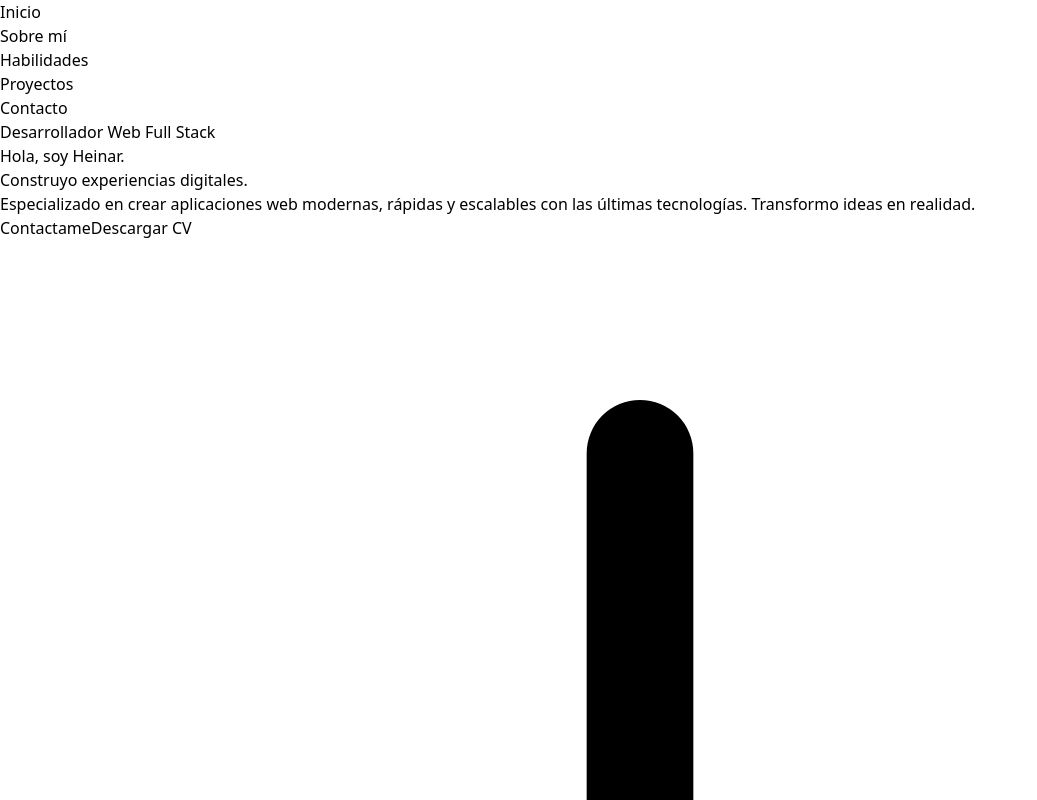
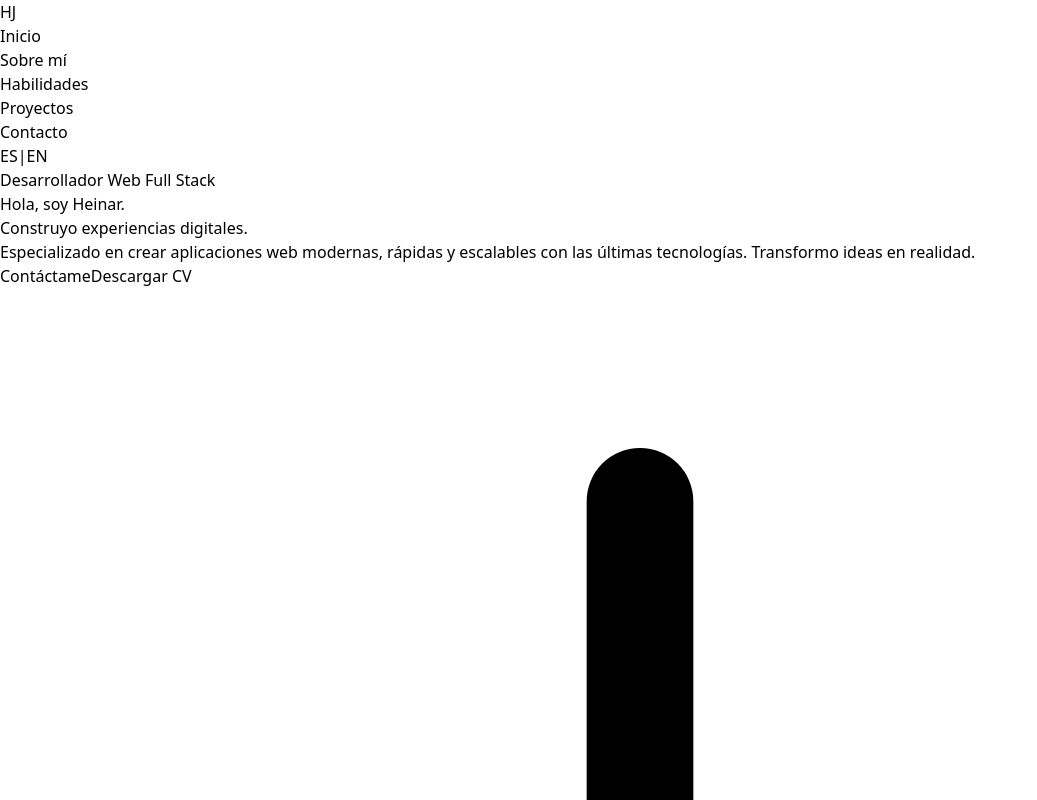
Before and after one commit to josejimenez20/Portafolio-Personal, a React (Vite) app: page / in a window 1280 px wide. Shown: the top 800 px of the page, without its empty margins (0-1037 px from the left). Built offline with nearby package versions, Linux system fonts and the light colour scheme.

Commit message:
feat: implementar cambio de idioma (ES/EN)

```diff
--- a/src/App.jsx
+++ b/src/App.jsx
@@ -1,4 +1,4 @@
-import React from 'react';
+import React, { useState } from 'react';
 import Navbar from './components/Navbar';
 import Hero from './components/Hero';
 import About from './components/About';
@@ -6,15 +6,19 @@ import Skills from './components/Skills';
 import Projects from './components/Projects';
 import Footer from './components/Footer';
 import './App.css';
+import { contenido } from './components/traducciones';
 
 function App() {
+  const [idioma, setIdioma] = useState('es');
+  const t = contenido[idioma];
+
   return (
     <div className="min-h-screen bg-slate-50 font-sans">
-      <Navbar />
-      <Hero />
-      <About />
-      <Skills />
-      <Projects />
+      <Navbar idioma={idioma} setIdioma={setIdioma} t={t.nav} />
+      <Hero t={t.hero} />
+      <About t={t.about} />
+      <Skills t={t.skills} />
+      <Projects t={t.projects} />
       <Footer />
     </div>
   );
--- a/src/components/About.jsx
+++ b/src/components/About.jsx
@@ -1,15 +1,16 @@
 import React from 'react';
 
-const About = () => {
+// 1. Recibimos 't' como propiedad
+const About = ({ t }) => {
   return (
-    <section id="sobre-mi" className="w-full max-w-7xl mx-auto px-8 md:px-16 py-20 bg-slate-50">
+    <section id="sobre-mi" className="w-full max-w-7xl mx-auto px-7 md:px-13 py-20 bg-slate-50">
       <div className="flex flex-col md:flex-row items-center gap-16">
 
-       {/*  Fotos de sobre mi  */}
+       {/* Fotos de sobre mi  */}
         <div className="w-full md:w-1/2">
           <div className="relative rounded-2xl overflow-hidden shadow-2xl transform -rotate-1 hover:rotate-0 transition-transform duration-500">
             <img
-      src="public/Laptop.jpeg"
+              src="/Laptop.jpeg"
               alt="Espacio de trabajo"
               className="w-full aspect-[4/5] md:aspect-square object-cover"
             />
@@ -19,34 +20,29 @@ const About = () => {
 
         <div className="w-full md:w-1/2 flex flex-col items-start">
 
-          {/* Título con la línea azul lateral idéntica a tu diseño */}
           <div className="flex items-center gap-4 mb-6">
             <div className="w-1.5 h-8 bg-blue-600 rounded-full"></div>
-            <h2 className="text-3xl md:text-4xl font-bold text-slate-900">Sobre mí</h2>
+            <h2 className="text-3xl md:text-4xl font-bold text-slate-900">{t?.titulo}</h2>
           </div>
 
           {/* Párrafos */}
           <div className="space-y-4 text-slate-600 leading-relaxed">
-            <p>
-              Mi nombre es José Heinar Jiménez, me especializo en desarrollo web y me enfoco en crear soluciones tecnológicas, asi como tambien diseños atractivos y funcionales.
-            </p>
-            <p>
-              Mi pasión por la tecnología me ha llevado a explorar diversas áreas, desde el desarrollo hasta la arquitectura de software, siempre buscando aprender y mejorar mis habilidades para ofrecer lo mejor en cada proyecto.
-            </p>
+            <p>{t?.parrafo1}</p>
+            <p>{t?.parrafo2}</p>
           </div>
 
           {/* Cuadrícula de Educación e Intereses */}
           <div className="grid grid-cols-2 gap-8 mt-10 w-full border-t border-slate-200 pt-8">
             <div>
-              <h3 className="font-bold text-slate-900 mb-2">Educación</h3>
-              <p className="text-sm text-slate-600 font-medium">Ingeniería en Sistemas y Redes Informaticas</p>
-              <p className="text-xs text-slate-500 mt-1">Universidad Gerardo Barrios</p>
+              <h3 className="font-bold text-slate-900 mb-2">{t?.educacionTitulo}</h3>
+              <p className="text-sm text-slate-600 font-medium">{t?.educacionCarrera}</p>
+              <p className="text-xs text-slate-500 mt-1">{t?.educacionUni}</p>
             </div>
             <div>
               <div>
-                <h3 className="font-bold text-slate-900 mb-2">Intereses</h3>
-                <p className="text-sm text-slate-600 font-medium">Arquitectura Web, UI/UX</p>
-                <p className="text-xs text-slate-500 mt-1">Ecosistema React & Tailwind CSS</p>
+                <h3 className="font-bold text-slate-900 mb-2">{t?.interesesTitulo}</h3>
+                <p className="text-sm text-slate-600 font-medium">{t?.intereses1}</p>
+                <p className="text-xs text-slate-500 mt-1">{t?.intereses2}</p>
               </div>
             </div>
           </div>
--- a/src/components/Hero.jsx
+++ b/src/components/Hero.jsx
@@ -1,49 +1,46 @@
 import React from 'react';
 
-const Hero = () => {
+// Asegúrate de recibir { t } aquí arriba
+const Hero = ({ t }) => {
   return (
-    // Se ajustó el min-h y se eliminó el padding vertical en desktop (md:py-0) para un centrado perfecto.
-    <section id="inicio" className="w-full max-w-7xl mx-auto px-6 md:px-16 min-h-[calc(100vh-80px)] flex flex-col-reverse md:flex-row items-center justify-center md:justify-between gap-8 md:gap-12 py-8 md:py-0">
-
-      {/* Columna Izquierda: Textos, Botones e Iconos */}
-      {/* Se redujo space-y-6 a space-y-5 para compactar un poco el bloque */}
+    <section id="inicio" className="w-full max-w-7xl mx-auto px-6 md:px-16 min-h-[calc(100vh-1px)] flex flex-col-reverse md:flex-row items-center justify-center md:justify-between gap-8 md:gap-12 py-8 md:py-0">
       <div className="w-full md:w-1/2 flex flex-col items-center md:items-start text-center md:text-left space-y-5">
 
-        {/* Etiqueta / Badge */}
+        {/* Etiqueta / Badge Dinámica */}
         <div className="bg-blue-50 text-blue-600 px-5 py-2 rounded-full text-sm font-semibold tracking-wide">
-          Desarrollador Web Full Stack
+          {t?.etiqueta}
         </div>
 
-        {/* Título Principal */}
+        {/* Título Principal Dinámico */}
         <h1 className="text-4xl sm:text-5xl md:text-6xl lg:text-7xl font-extrabold text-slate-900 leading-[1.1] tracking-tight">
-          Hola, soy <span className="text-blue-600">Heinar</span>.<br />
-          Construyo experiencias digitales.
+          {t?.saludo} <span className="text-blue-600">Heinar</span>.<br />
+          {t?.subtitulo}
         </h1>
 
-        {/* Descripción */}
+        {/* Descripción Dinámica */}
         <p className="text-base md:text-lg text-slate-600 leading-relaxed max-w-lg">
-          Especializado en crear aplicaciones web modernas, rápidas y escalables con las últimas tecnologías. Transformo ideas en realidad.
+          {t?.descripcion}
         </p>
 
-        {/* Botones */}
+        {/* Botones Dinámicos */}
         <div className="flex flex-wrap justify-center md:justify-start gap-4 pt-2">
-          {/* Botón Principal Azul Claro */}
+          {/* Botón Principal */}
           <a href="#contacto" className="bg-blue-300 hover:bg-blue-400 text-slate-900 font-semibold py-3 px-8 rounded-xl transition-all duration-300 shadow-md flex items-center gap-2">
-            Contactame
+            {t?.botonContacto}
           </a>
 
-          {/* Botón Secundario Blanco para descarga */}
+          {/* Botón Secundario para descarga */}
           <a
             href="/cv-jimenezjose.pdf"
             download="cv-jimenezjose.pdf"
             className="bg-white hover:bg-slate-50 text-slate-700 border border-slate-200 font-medium py-3 px-8 rounded-xl transition-all duration-300 shadow-sm flex items-center gap-2 w-fit"
           >
-            Descargar CV
+            {t?.botonCv}
             <svg className="w-5 h-5" fill="none" stroke="currentColor" viewBox="0 0 24 24"><path strokeLinecap="round" strokeLinejoin="round" strokeWidth={2} d="M4 16v1a3 3 0 003 3h10a3 3 0 003-3v-1m-4-4l-4 4m0 0l-4-4m4 4V4" /></svg>
           </a>
         </div>
 
-        {/* Contenedor de Iconos (Redes Sociales) */}
+        {/* Contenedor de Iconos (Redes Sociales) - Estos no cambian de idioma porque son íconos */}
         <div className="flex items-center justify-center md:justify-start gap-5 pt-2">
           {/* GitHub Icon */}
           <a href="https://github.com/josejimenez20" target="_blank" rel="noopener noreferrer" className="text-slate-700 hover:text-blue-600 transition-colors duration-300">
@@ -63,7 +60,6 @@ const Hero = () => {
       </div>
 
       {/* Columna Derecha: Imagen */}
-      {/* Se ajustaron los tamaños (w-64, md:w-80, lg:w-96) para asegurar que no empuje el contenido fuera de la pantalla */}
       <div className="w-full md:w-1/2 flex justify-center md:justify-end">
         <div className="relative w-64 h-64 md:w-80 md:h-80 lg:w-96 lg:h-96 rounded-full shadow-xl bg-slate-50/50 flex-shrink-0">
           <img
--- a/src/components/Navbar.jsx
+++ b/src/components/Navbar.jsx
@@ -1,19 +1,40 @@
 import React from 'react';
 
-const Navbar = () => {
+const Navbar = ({ idioma, setIdioma, t }) => {
   return (
     <nav className="w-full bg-white py-5 px-8 md:px-16 flex items-center justify-between sticky top-0 z-50 shadow-sm">
       {/* Logo */}
       <div className="text-2xl font-extrabold text-blue-600 tracking-tight cursor-pointer">
+        H<span className="text-slate-900">J</span>
       </div>
 
-      <ul className="hidden md:flex space-x-8 text-slate-600 font-medium text-sm">
-        <li><a href="#inicio" className="hover:text-blue-600 transition-colors duration-200">Inicio</a></li>
-        <li><a href="#sobre-mi" className="hover:text-blue-600 transition-colors duration-200">Sobre mí</a></li>
-        <li><a href="#habilidades" className="hover:text-blue-600 transition-colors duration-200">Habilidades</a></li>
-        <li><a href="#proyectos" className="hover:text-blue-600 transition-colors duration-200">Proyectos</a></li>
-        <li><a href="#contacto" className="hover:text-blue-600 transition-colors duration-200">Contacto</a></li>
-      </ul>
+      <div className="flex items-center gap-8">
+        <ul className="hidden md:flex space-x-8 text-slate-600 font-medium text-sm">
+          {/* Aquí ya estamos usando la 't' dinámica */}
+          <li><a href="#inicio" className="hover:text-blue-600 transition-colors duration-200">{t?.inicio}</a></li>
+          <li><a href="#sobre-mi" className="hover:text-blue-600 transition-colors duration-200">{t?.sobreMi}</a></li>
+          <li><a href="#habilidades" className="hover:text-blue-600 transition-colors duration-200">{t?.habilidades}</a></li>
+          <li><a href="#proyectos" className="hover:text-blue-600 transition-colors duration-200">{t?.proyectos}</a></li>
+          <li><a href="#contacto" className="hover:text-blue-600 transition-colors duration-200">{t?.contacto}</a></li>
+        </ul>
+
+        {/* Selector de Idioma */}
+        <div className="flex items-center gap-2 border-l pl-6 border-slate-200 ml-2">
+          <button
+            onClick={() => setIdioma('es')}
+            className={`text-xs font-bold transition-all ${idioma === 'es' ? 'text-blue-600 scale-110' : 'text-slate-400 hover:text-slate-600'}`}
+          >
+            ES
+          </button>
+          <span className="text-slate-300 text-xs">|</span>
+          <button
+            onClick={() => setIdioma('en')}
+            className={`text-xs font-bold transition-all ${idioma === 'en' ? 'text-blue-600 scale-110' : 'text-slate-400 hover:text-slate-600'}`}
+          >
+            EN
+          </button>
+        </div>
+      </div>
     </nav>
   );
 };
--- /dev/null
+++ b/src/components/traducciones.js
@@ -0,0 +1,46 @@
+export const contenido = {
+  es: {
+    nav: { inicio: "Inicio", sobreMi: "Sobre mí", habilidades: "Habilidades", proyectos: "Proyectos", contacto: "Contacto" },
+    hero: {
+      etiqueta: "Desarrollador Web Full Stack",
+      saludo: "Hola, soy",
+      subtitulo: "Construyo experiencias digitales.",
+      descripcion: "Especializado en crear aplicaciones web modernas, rápidas y escalables con las últimas tecnologías. Transformo ideas en realidad.",
+      botonContacto: "Contáctame",
+      botonCv: "Descargar CV"
+    },
+    about: {
+      titulo: "Sobre mí",
+      parrafo1: "Mi nombre es José Heinar Jiménez, me especializo en desarrollo web y me enfoco en crear soluciones tecnológicas, así como también diseños atractivos y funcionales.",
+      parrafo2: "Mi pasión por la tecnología me ha llevado a explorar diversas áreas, desde el desarrollo hasta la arquitectura de software, siempre buscando aprender y mejorar mis habilidades para ofrecer lo mejor en cada proyecto.",
+      educacionTitulo: "Educación",
+      educacionCarrera: "Ingeniería en Sistemas y Redes Informáticas",
+      educacionUni: "Universidad Gerardo Barrios",
+      interesesTitulo: "Intereses",
+      intereses1: "Arquitectura Web, UI/UX",
+      intereses2: "Ecosistema React & Tailwind CSS"
+    }
+  },
+  en: {
+    nav: { inicio: "Home", sobreMi: "About", habilidades: "Skills", proyectos: "Projects", contacto: "Contact" },
+    hero: {
+      etiqueta: "Full Stack Web Developer",
+      saludo: "Hi, I'm",
+      subtitulo: "Building digital experiences.",
+      descripcion: "Specialized in creating modern, fast, and scalable web applications. Turning ideas into reality.",
+      botonContacto: "Contact me",
+      botonCv: "Download CV"
+    },
+    about: {
+      titulo: "About me",
+      parrafo1: "My name is José Heinar Jiménez. I specialize in web development, focusing on creating technological solutions as well as attractive and functional designs.",
+      parrafo2: "My passion for technology has led me to explore various areas, from development to software architecture, always seeking to learn and improve my skills to deliver the best in every project.",
+      educacionTitulo: "Education",
+      educacionCarrera: "Systems and Computer Network Engineering",
+      educacionUni: "Universidad Gerardo Barrios",
+      interesesTitulo: "Interests",
+      intereses1: "Web Architecture, UI/UX",
+      intereses2: "React & Tailwind CSS Ecosystem"
+    }
+  }
+};
```
Also changed, not shown: public/mi-foto.jpg. Lines whose indentation alone changed are shown as unchanged.
